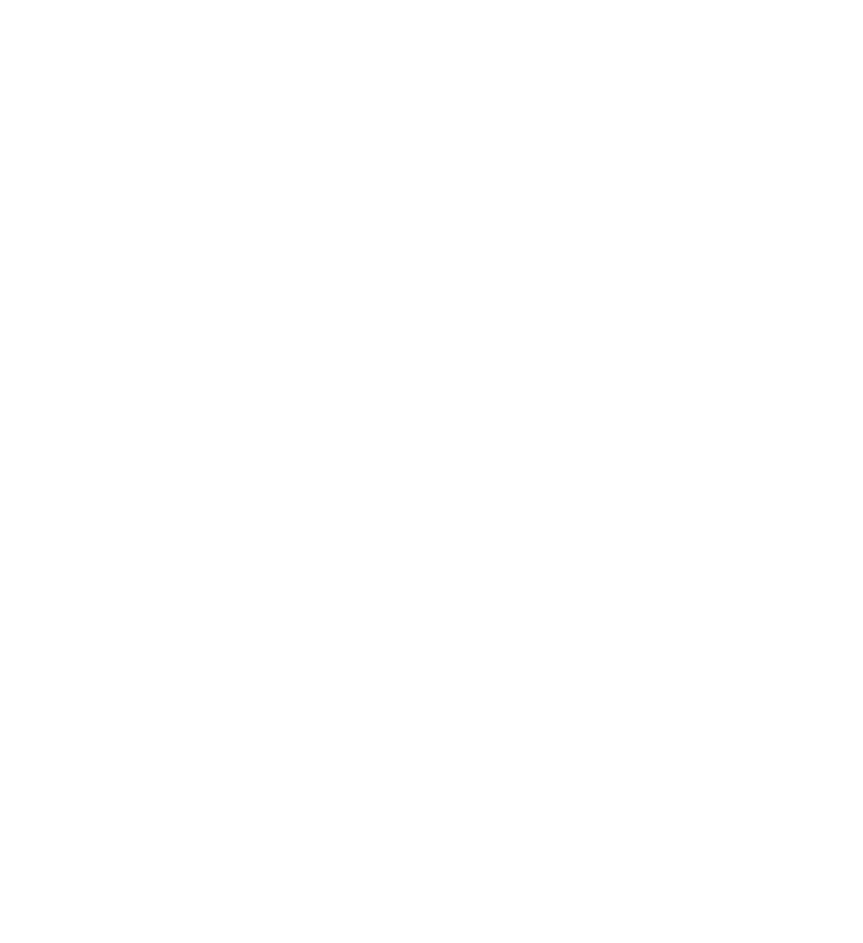
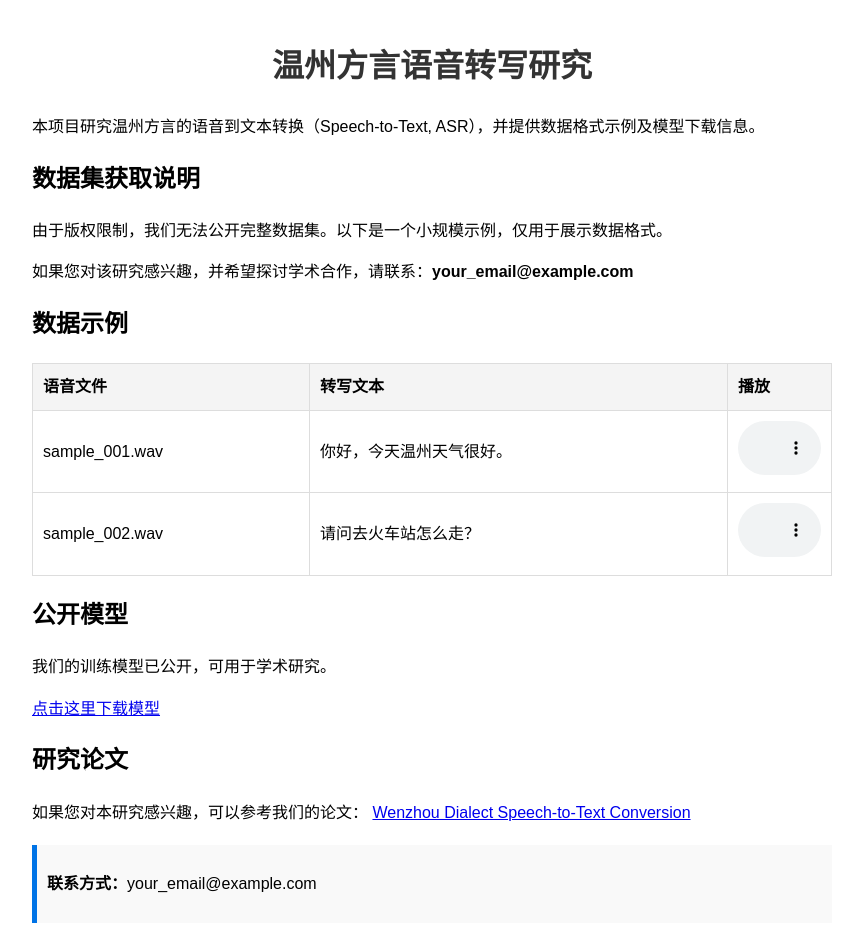
Before and after one commit to GaoZhipengCN/WenzhouDialectSpeech2MandarinText, a plain HTML site: page index.html in a window 1280 px wide. Shown: the whole page, without its empty margins (208-1071 px from the left). Before the commit the page ends 800 px from the top, so only its background shows below. Drawn offline with Linux system fonts and the light colour scheme.

Commit message:
Update index.html

```diff
--- a/index.html
+++ b/index.html
@@ -1,9 +1,86 @@
 <!DOCTYPE html>
-<html>
-  <head>
-    <title>Wenzhou Dialect Speech to Mandarin Text Conversion</title>
-  </head>
-  <body>
+<html lang="zh">
+<head>
+    <meta charset="UTF-8">
+    <meta name="viewport" content="width=device-width, initial-scale=1.0">
+    <title>温州方言语音转写研究</title>
+    <style>
+        body {
+            font-family: Arial, sans-serif;
+            max-width: 800px;
+            margin: auto;
+            padding: 20px;
+            line-height: 1.6;
+        }
+        h1 {
+            color: #333;
+            text-align: center;
+        }
+        table {
+            width: 100%;
+            border-collapse: collapse;
+            margin-top: 10px;
+        }
+        table, th, td {
+            border: 1px solid #ddd;
+            padding: 10px;
+            text-align: left;
+        }
+        th {
+            background: #f4f4f4;
+        }
+        audio {
+            width: 100%;
+        }
+        .contact {
+            margin-top: 20px;
+            padding: 10px;
+            background: #f9f9f9;
+            border-left: 5px solid #0073e6;
+        }
+    </style>
+</head>
+<body>
 
-  </body>
+    <h1>温州方言语音转写研究</h1>
+
+    <p>本项目研究温州方言的语音到文本转换（Speech-to-Text, ASR），并提供数据格式示例及模型下载信息。</p>
+
+    <h2>数据集获取说明</h2>
+    <p>由于版权限制，我们无法公开完整数据集。以下是一个小规模示例，仅用于展示数据格式。</p>
+    <p>如果您对该研究感兴趣，并希望探讨学术合作，请联系：<strong>your_email@example.com</strong></p>
+
+    <h2>数据示例</h2>
+    <table>
+        <tr>
+            <th>语音文件</th>
+            <th>转写文本</th>
+            <th>播放</th>
+        </tr>
+        <tr>
+            <td>sample_001.wav</td>
+            <td>你好，今天温州天气很好。</td>
+            <td><audio controls><source src="audio/sample_001.wav" type="audio/wav"></audio></td>
+        </tr>
+        <tr>
+            <td>sample_002.wav</td>
+            <td>请问去火车站怎么走？</td>
+            <td><audio controls><source src="audio/sample_002.wav" type="audio/wav"></audio></td>
+        </tr>
+    </table>
+
+    <h2>公开模型</h2>
+    <p>我们的训练模型已公开，可用于学术研究。</p>
+    <p><a href="./model/wenzhou-asr-model.zip" download>点击这里下载模型</a></p>
+
+    <h2>研究论文</h2>
+    <p>如果您对本研究感兴趣，可以参考我们的论文：
+        <a href="https://arxiv.org/abs/example" target="_blank">Wenzhou Dialect Speech-to-Text Conversion</a>
+    </p>
+
+    <div class="contact">
+        <p><strong>联系方式：</strong>your_email@example.com</p>
+    </div>
+
+</body>
 </html>
```
